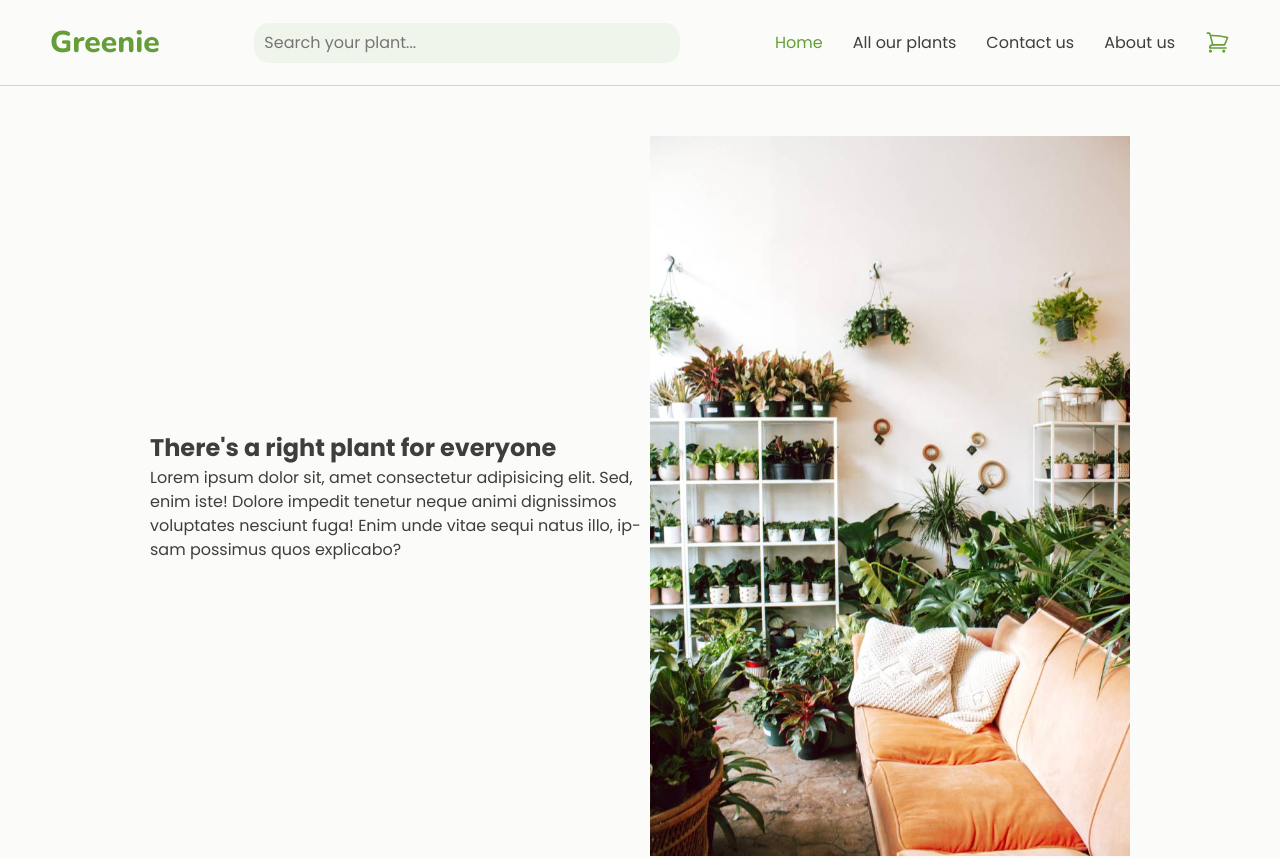
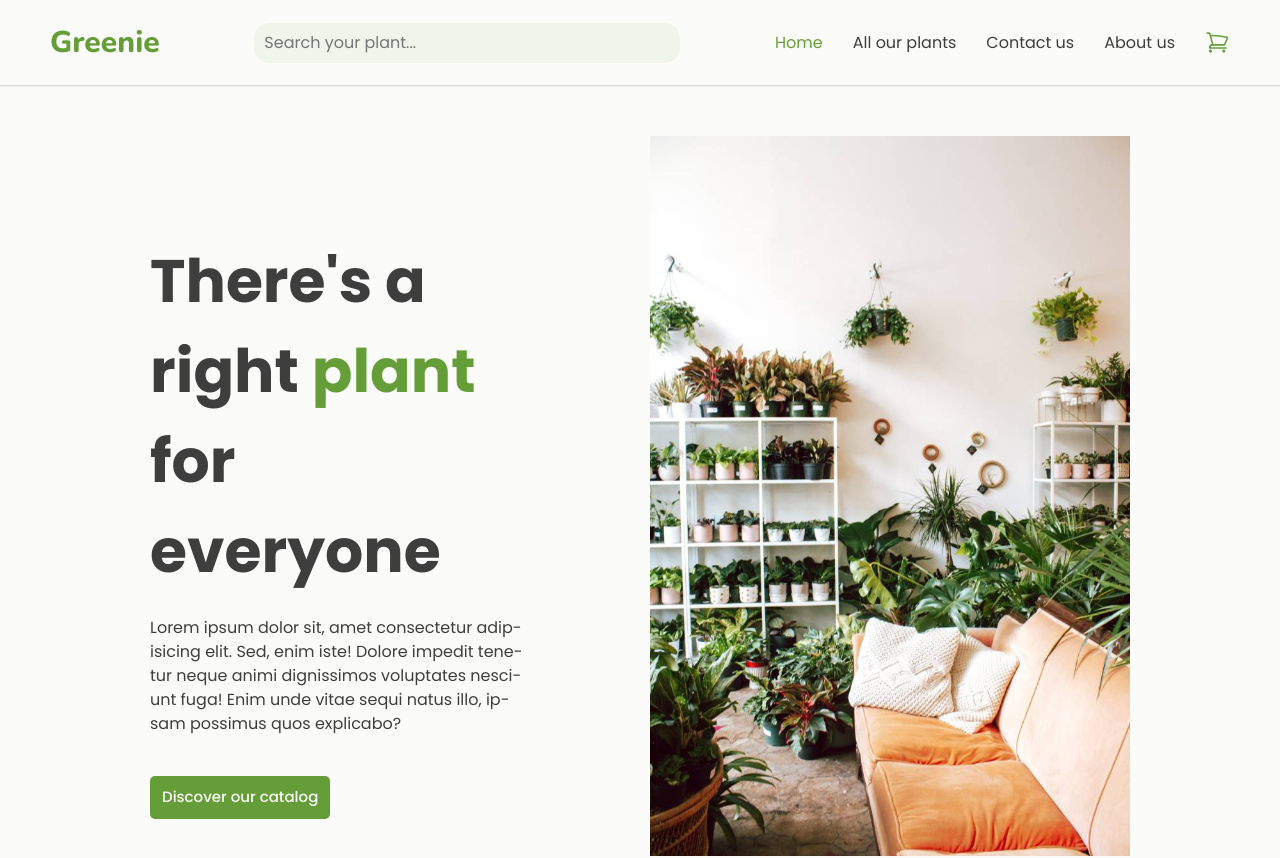
Before and after one commit to amarinite/plant-shop, a React (Vite) app: page / in a window 1280 px wide. Shown: the top 858 px of the page. Built offline with nearby package versions, Linux system fonts and the light colour scheme.

Commit message:
hero section and more styles

```diff
--- a/src/features/home/Hero.jsx
+++ b/src/features/home/Hero.jsx
@@ -1,28 +1,59 @@
 import { styled } from "styled-components";
 import hero from "../../hero.jpg";
+import Button from "../../ui/Button";
+import { NavLink } from "react-router-dom";
 
 const StyledHero = styled.section`
   display: flex;
-  align-items: center;
+
   margin: 5rem 10rem;
+  gap: 12rem;
+`;
+
+const HeroText = styled.div`
+  min-height: 80vh;
+  margin-top: 10rem;
+  display: flex;
+  flex-direction: column;
+
+  h1 {
+    font-size: 6rem;
+    margin-bottom: 2rem;
+  }
+
+  span {
+    color: var(--color-primary-900);
+  }
+
+  ${Button} {
+    width: fit-content;
+    font-size: 1.5rem;
+    margin-top: 4rem;
+  }
 `;
 
 const Img = styled.img`
-  height: 72rem;
+  max-height: 72rem;
+  width: auto;
 `;
 
 function Hero() {
   return (
     <StyledHero>
-      <div>
-        <h1>There's a right plant for everyone</h1>
+      <HeroText>
+        <h1>
+          There's a right <span>plant</span> for everyone
+        </h1>
         <p>
           Lorem ipsum dolor sit, amet consectetur adipisicing elit. Sed, enim
           iste! Dolore impedit tenetur neque animi dignissimos voluptates
           nesciunt fuga! Enim unde vitae sequi natus illo, ipsam possimus quos
           explicabo?
         </p>
-      </div>
+        <NavLink to="/catalog">
+          <Button>Discover our catalog</Button>
+        </NavLink>
+      </HeroText>
       <Img src={hero} alt="hero" />
     </StyledHero>
   );
--- a/src/features/plants/PlantItem.jsx
+++ b/src/features/plants/PlantItem.jsx
@@ -15,6 +15,7 @@ const StyledPlantItem = styled.li`
 
 const Img = styled.img`
   width: 20rem;
+  z-index: 0;
 `;
 
 const PlantInfo = styled.div`
--- a/src/features/plants/PlantsList.jsx
+++ b/src/features/plants/PlantsList.jsx
@@ -3,6 +3,7 @@ import PlantItem from "./PlantItem";
 import { getPlants } from "../../services/apiPlants";
 import { useQuery } from "@tanstack/react-query";
 import { HiOutlineSquares2X2, HiOutlineListBullet } from "react-icons/hi2";
+import Spinner from "../../ui/Spinner";
 
 const StyledPlantsList = styled.section`
   background-color: var(--color-primary-50);
@@ -43,7 +44,7 @@ function PlantsList() {
     queryFn: getPlants,
   });
 
-  if (isLoading) return;
+  if (isLoading) return <Spinner />;
 
   return (
     <StyledPlantsList>
--- a/src/pages/PageNotFound.jsx
+++ b/src/pages/PageNotFound.jsx
@@ -1,5 +1,25 @@
+import styled from "styled-components";
+import Button from "../ui/Button";
+
+const NotFound = styled.div`
+  display: flex;
+  flex-direction: column;
+  align-items: center;
+  gap: 2rem;
+  padding-top: 20rem;
+  ${Button} {
+    width: fit-content;
+  }
+`;
+
 function PageNotFound() {
-  return <div>Not found</div>;
+  return (
+    <NotFound>
+      <h2>Page Not Found</h2>
+      <p>Unfortunately, the page you are looking for does not exist.</p>
+      <Button>Go back to shopping</Button>
+    </NotFound>
+  );
 }
 
 export default PageNotFound;
--- a/src/ui/AppLayout.jsx
+++ b/src/ui/AppLayout.jsx
@@ -10,6 +10,7 @@ const StyledAppLayout = styled.div`
 
 const Container = styled.div`
   margin: 0 5rem;
+  min-height: 100vh;
 `;
 
 function AppLayout() {
--- a/src/ui/Header.jsx
+++ b/src/ui/Header.jsx
@@ -1,5 +1,6 @@
 import { styled } from "styled-components";
 import MainNav from "./MainNav";
+import { NavLink } from "react-router-dom";
 
 const StyledHeader = styled.header`
   display: flex;
@@ -7,6 +8,12 @@ const StyledHeader = styled.header`
   justify-content: space-between;
   padding: 2rem 5rem;
   border-bottom: 1px solid var(--color-grey-100);
+  box-shadow: var(--shadow-sm);
+
+  position: sticky;
+  top: 0;
+  background-color: var(--color-primary-50);
+  z-index: 1;
 `;
 
 const Logo = styled.p`
@@ -25,7 +32,9 @@ const Searchbar = styled.input`
 function Header() {
   return (
     <StyledHeader>
-      <Logo>Greenie</Logo>
+      <NavLink to="/">
+        <Logo>Greenie</Logo>
+      </NavLink>
       <Searchbar type="text" placeholder="Search your plant..." />
       <MainNav />
     </StyledHeader>
--- /dev/null
+++ b/src/ui/Spinner.jsx
@@ -0,0 +1,36 @@
+import { styled } from "styled-components";
+
+const StyledSpinner = styled.div`
+  display: grid;
+  justify-content: center;
+  align-items: center;
+  height: 350px;
+
+  @keyframes spinner {
+    0% {
+      transform: rotate(0deg);
+    }
+    100% {
+      transform: rotate(360deg);
+    }
+  }
+
+  .loading-spinner {
+    width: 6rem;
+    height: 6rem;
+    border: 10px solid var(--color-grey-100);
+    border-top: 10px solid var(--color-secondary-600);
+    border-radius: 50%;
+    animation: spinner 1s linear infinite;
+  }
+`;
+
+function Spinner() {
+  return (
+    <StyledSpinner>
+      <div className="loading-spinner"></div>
+    </StyledSpinner>
+  );
+}
+
+export default Spinner;
```
